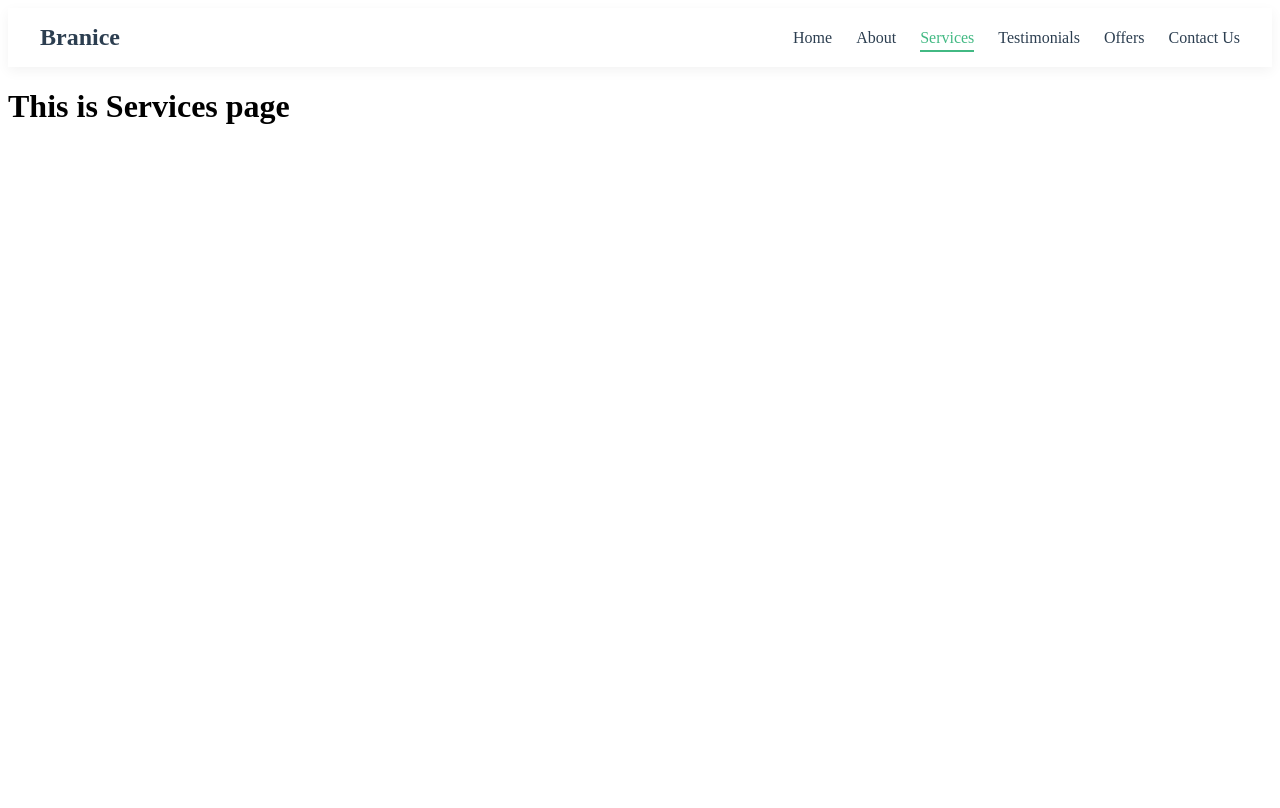
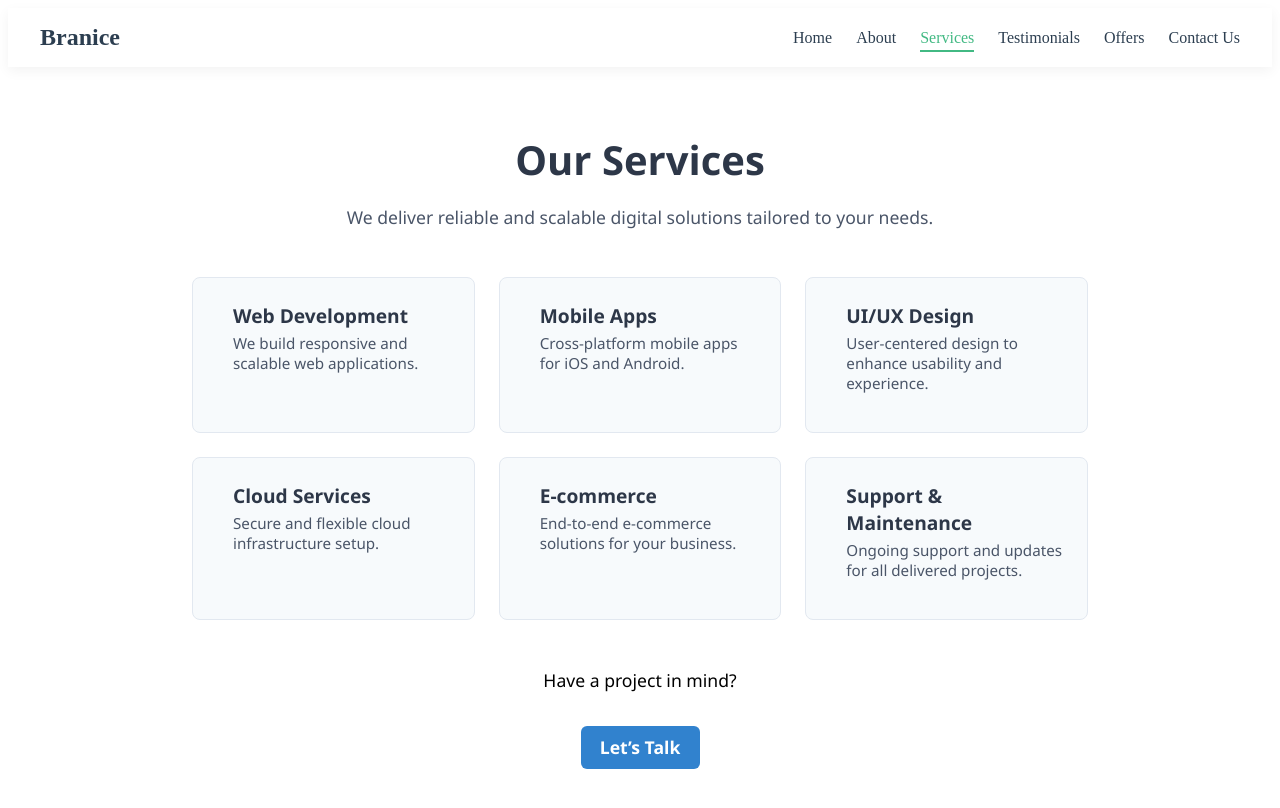
Before and after one commit to MBUDA-BRANICE-NJIRA/VueJs-With-Routes-Class-Assignment, a Vue app: page /Services in a window 1280 px wide. Built offline with nearby package versions, Linux system fonts and the light colour scheme.

Commit message:
Worked on both the offers page

```diff
--- a/src/views/OffersView.vue
+++ b/src/views/OffersView.vue
@@ -1,5 +1,117 @@
 <template>
-  <div class="Offers">
-    <h1>This is View page</h1>
+  <div class="offers-page">
+    <section class="header">
+      <h1 class="main-title">Our Special Offers</h1>
+      <p class="subtitle">Get the best value from our top services and packages.</p>
+    </section>
+
+    <section class="offers-list">
+      <div v-for="(offer, index) in offers" :key="index" class="offer-box">
+        <h2 class="offer-title">{{ offer.title }}</h2>
+        <p class="offer-description">{{ offer.description }}</p>
+        <div class="offer-price">{{ offer.price }}</div>
+        <button class="offer-button">Learn More</button>
+      </div>
+    </section>
   </div>
 </template>
+
+<script>
+export default {
+  name: "OffersPage",
+  data() {
+    return {
+      offers: [
+        {
+          title: "Startup Boost Package",
+          description: "Perfect for new businesses – branding, website setup, and launch strategy included.",
+          price: "$499"
+        },
+        {
+          title: "Premium Support Plan",
+          description: "Get 24/7 expert assistance, priority handling, and monthly performance reviews.",
+          price: "$149/mo"
+        },
+        {
+          title: "Annual Service Bundle",
+          description: "Full access to all services with a 25% discount for yearly subscribers.",
+          price: "$1199/year"
+        }
+      ]
+    };
+  }
+};
+</script>
+
+<style scoped>
+.offers-page {
+  max-width: 960px;
+  margin: auto;
+  padding: 2rem;
+  font-family: 'Segoe UI', sans-serif;
+}
+
+.header {
+  text-align: center;
+  margin-bottom: 2rem;
+}
+
+.main-title {
+  font-size: 2.3rem;
+  font-weight: bold;
+  color: #2d3748;
+}
+
+.subtitle {
+  font-size: 1.1rem;
+  color: #4a5568;
+}
+
+.offers-list {
+  display: grid;
+  gap: 1.5rem;
+  grid-template-columns: repeat(auto-fit, minmax(280px, 1fr));
+}
+
+.offer-box {
+  border: 1px solid #e2e8f0;
+  border-radius: 8px;
+  padding: 1.5rem;
+  background-color: #f7fafc;
+  color: #2d3748;
+}
+
+.offer-title {
+  font-size: 1.3rem;
+  font-weight: bold;
+  margin-bottom: 0.5rem;
+}
+
+.offer-description {
+  font-size: 1rem;
+  color: #4a5568;
+  margin-bottom: 1rem;
+}
+
+.offer-price {
+  font-size: 1.1rem;
+  font-weight: bold;
+  color: #3182ce;
+  margin-bottom: 1rem;
+}
+
+.offer-button {
+  padding: 0.5rem 1rem;
+  background-color: #3182ce;
+  color: white;
+  border: none;
+  border-radius: 6px;
+  cursor: pointer;
+  font-size: 0.95rem;
+  transition: background-color 0.3s ease;
+}
+
+.offer-button:hover {
+  background-color: #2b6cb0;
+}
+</style>
--- a/src/views/ServicesView.vue
+++ b/src/views/ServicesView.vue
@@ -1,5 +1,153 @@
 <template>
-  <div class="Services">
-    <h1>This is Services page</h1>
+  <div class="services-page">
+    <!-- Title Section -->
+    <section class="header">
+      <h1 class="main-title">Our Services</h1>
+      <p class="subtitle">We deliver reliable and scalable digital solutions tailored to your needs.</p>
+    </section>
+
+    <!-- Services List -->
+    <section class="services-section">
+      <div v-for="(service, index) in services" :key="index" class="service-box">
+        <div class="icon">
+          <i :class="service.icon"></i>
+        </div>
+        <div class="text">
+          <h2>{{ service.title }}</h2>
+          <p>{{ service.description }}</p>
+        </div>
+      </div>
+    </section>
+
+    <!-- Call to Action -->
+    <section class="cta">
+      <p>Have a project in mind?</p>
+      <router-link to="/contact" class="cta-button">Let’s Talk</router-link>
+    </section>
   </div>
 </template>
+
+<script>
+export default {
+  name: "ServicesPage",
+  data() {
+    return {
+      services: [
+        {
+          title: "Web Development",
+          description: "We build responsive and scalable web applications.",
+          icon: "fas fa-laptop-code"
+        },
+        {
+          title: "Mobile Apps",
+          description: "Cross-platform mobile apps for iOS and Android.",
+          icon: "fas fa-mobile-alt"
+        },
+        {
+          title: "UI/UX Design",
+          description: "User-centered design to enhance usability and experience.",
+          icon: "fas fa-palette"
+        },
+        {
+          title: "Cloud Services",
+          description: "Secure and flexible cloud infrastructure setup.",
+          icon: "fas fa-cloud"
+        },
+        {
+          title: "E-commerce",
+          description: "End-to-end e-commerce solutions for your business.",
+          icon: "fas fa-shopping-cart"
+        },
+        {
+          title: "Support & Maintenance",
+          description: "Ongoing support and updates for all delivered projects.",
+          icon: "fas fa-tools"
+        }
+      ]
+    };
+  }
+};
+</script>
+
+<style scoped>
+.services-page {
+  max-width: 960px;
+  margin: auto;
+  padding: 2rem;
+  font-family: 'Segoe UI', sans-serif;
+}
+
+.header {
+  text-align: center;
+  margin-bottom: 3rem;
+}
+
+.main-title {
+  font-size: 2.5rem;
+  font-weight: 700;
+  margin-bottom: 0.5rem;
+  color: #2d3748;
+}
+
+.subtitle {
+  color: #4a5568;
+  font-size: 1.1rem;
+}
+
+.services-section {
+  display: grid;
+  gap: 1.5rem;
+  grid-template-columns: repeat(auto-fit, minmax(260px, 1fr));
+}
+
+.service-box {
+  background: #f7fafc;
+  padding: 1.5rem;
+  border-radius: 8px;
+  display: flex;
+  align-items: flex-start;
+  gap: 1rem;
+  border: 1px solid #e2e8f0;
+}
+
+.icon {
+  font-size: 1.8rem;
+  color: #3182ce;
+  margin-top: 4px;
+}
+
+.text h2 {
+  margin: 0;
+  font-size: 1.2rem;
+  font-weight: 600;
+  color: #2d3748;
+}
+
+.text p {
+  margin-top: 0.25rem;
+  font-size: 0.95rem;
+  color: #4a5568;
+}
+
+.cta {
+  margin-top: 3rem;
+  text-align: center;
+  font-size: 1.1rem;
+}
+
+.cta-button {
+  display: inline-block;
+  margin-top: 1rem;
+  background: #3182ce;
+  color: white;
+  padding: 0.6rem 1.2rem;
+  border-radius: 6px;
+  text-decoration: none;
+  font-weight: 600;
+  transition: background 0.2s ease;
+}
+
+.cta-button:hover {
+  background: #2b6cb0;
+}
+</style>
--- a/src/views/TestimonialsView.vue
+++ b/src/views/TestimonialsView.vue
@@ -1,5 +1,102 @@
 <template>
-  <div class="Testimonials">
-    <h1>This is Testimonial page</h1>
+  <div class="testimonials-page">
+    <section class="header">
+      <h1 class="main-title">What Our Clients Say</h1>
+      <p class="subtitle">Real feedback from our happy customers and partners.</p>
+    </section>
+
+    <section class="testimonials-list">
+      <div v-for="(testimonial, index) in testimonials" :key="index" class="testimonial-box">
+        <p class="quote">“{{ testimonial.quote }}”</p>
+        <div class="client-info">
+          <strong>{{ testimonial.name }}</strong>
+          <span class="position">{{ testimonial.position }}</span>
+        </div>
+      </div>
+    </section>
   </div>
 </template>
+
+<script>
+export default {
+  name: "TestimonialsPage",
+  data() {
+    return {
+      testimonials: [
+        {
+          name: "Jane Doe",
+          position: "CEO, Tech Innovators",
+          quote: "Their team was incredibly responsive and delivered our platform ahead of schedule. Highly recommend!"
+        },
+        {
+          name: "Michael Smith",
+          position: "Product Manager, AppHub",
+          quote: "The user experience design exceeded our expectations. We saw a 30% boost in engagement!"
+        },
+        {
+          name: "Sarah Johnson",
+          position: "Founder, EduConnect",
+          quote: "Reliable, professional, and results-driven. We couldn’t be happier with the outcome."
+        }
+      ]
+    };
+  }
+};
+</script>
+
+<style scoped>
+.testimonials-page {
+  max-width: 900px;
+  margin: auto;
+  padding: 2rem;
+  font-family: 'Segoe UI', sans-serif;
+}
+
+.header {
+  text-align: center;
+  margin-bottom: 2rem;
+}
+
+.main-title {
+  font-size: 2.3rem;
+  font-weight: bold;
+  color: #2d3748;
+}
+
+.subtitle {
+  color: #4a5568;
+  font-size: 1.1rem;
+}
+
+.testimonials-list {
+  display: grid;
+  gap: 1.5rem;
+  grid-template-columns: repeat(auto-fit, minmax(280px, 1fr));
+}
+
+.testimonial-box {
+  background: #f7fafc;
+  padding: 1.5rem;
+  border-radius: 8px;
+  border: 1px solid #e2e8f0;
+  color: #2d3748;
+  font-size: 1rem;
+}
+
+.quote {
+  font-style: italic;
+  color: #2d3748;
+  margin-bottom: 1rem;
+}
+
+.client-info {
+  font-size: 0.95rem;
+  color: #4a5568;
+}
+
+.position {
+  display: block;
+  font-size: 0.85rem;
+  color: #718096;
+}
+</style>
```
